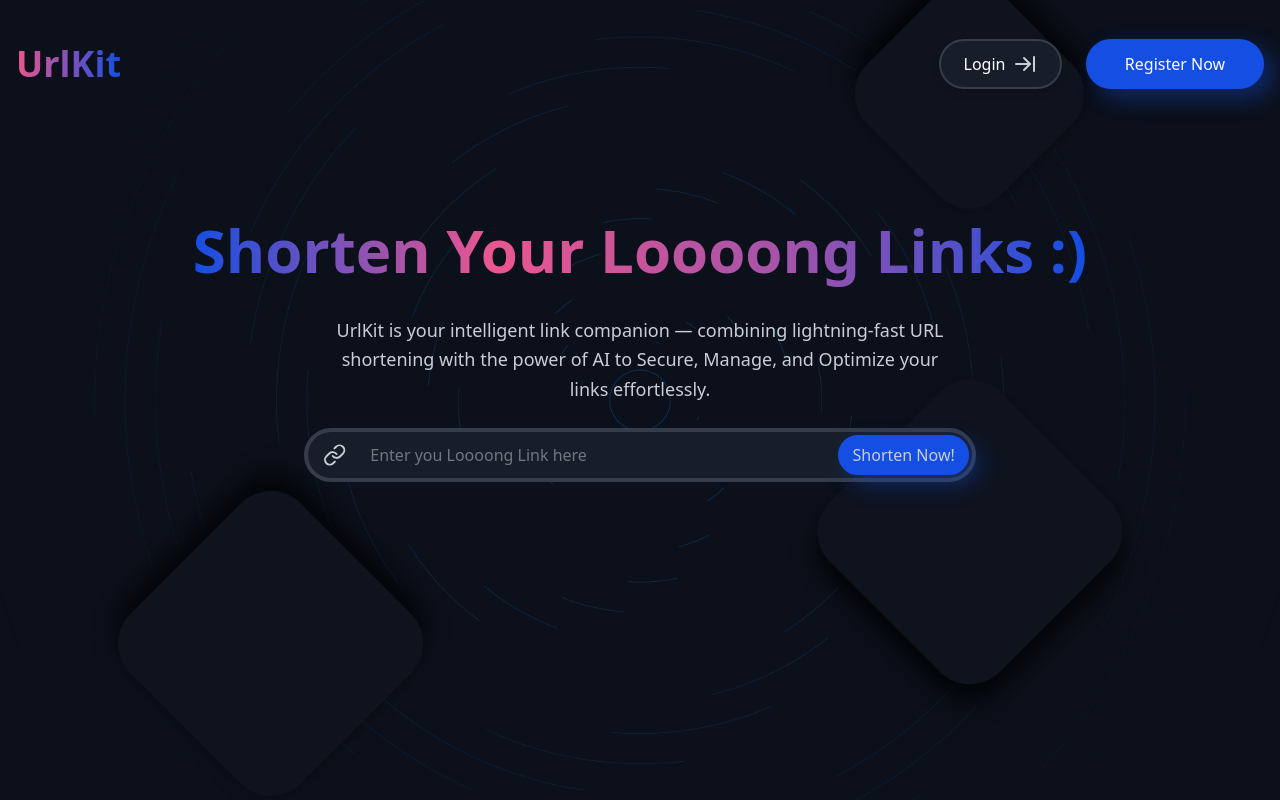
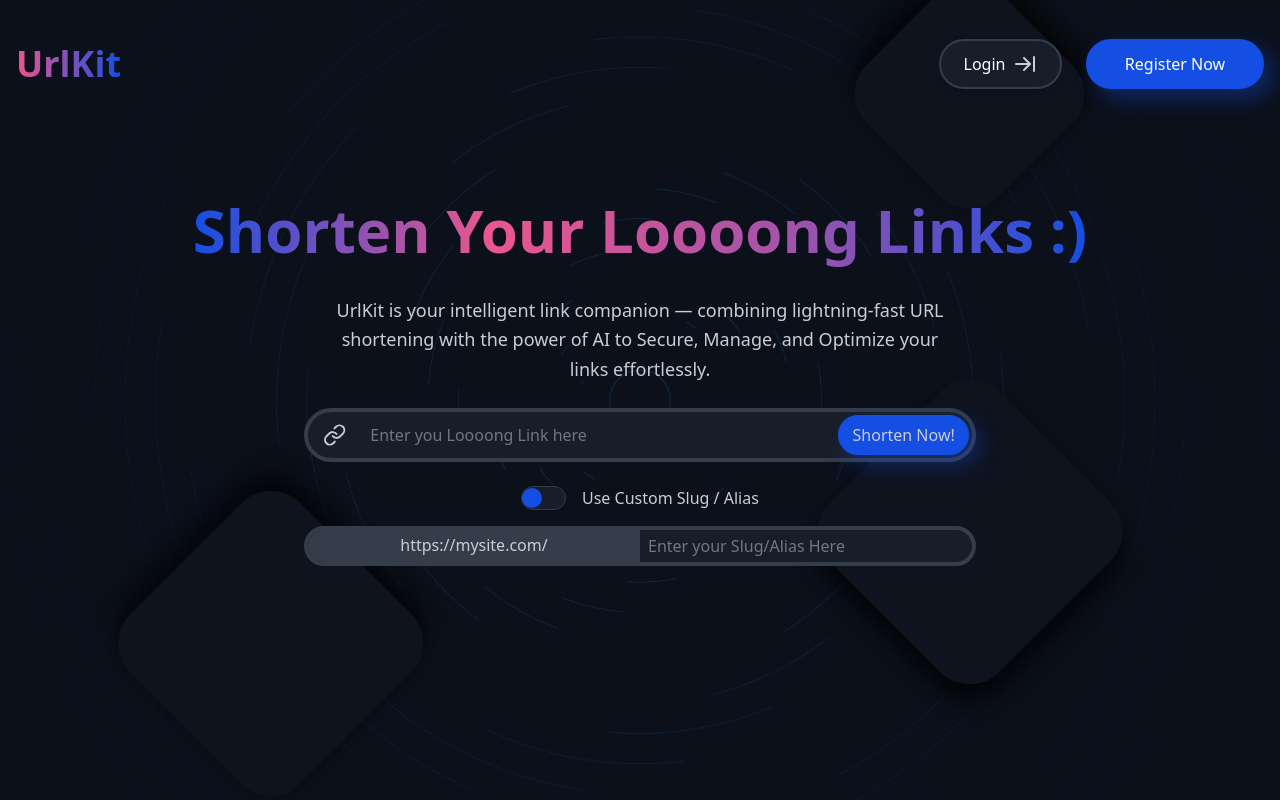
Before and after one commit to Mutashim99/UrlKit-UI, a React (Vite) app: page / in a window 1280 px wide. Built offline with nearby package versions, Linux system fonts and the light colour scheme.

Commit message:
done hero

```diff
--- a/src/components/Hero.jsx
+++ b/src/components/Hero.jsx
@@ -1,8 +1,9 @@
 import React from "react";
-import { Link , ArrowRight } from "lucide-react";
+import { Link, ArrowRight } from "lucide-react";
+import { Switch } from "@/components/ui/switch";
 const Hero = () => {
   return (
-    <div className="text-[#C9CED6] w-full py-5 md:py-20 px-4">
+    <div className="text-[#C9CED6] w-full py-5 md:py-15 px-4">
       <div className="flex flex-col items-center justify-center gap-6">
         <h1
           className="text-4xl sm:text-5xl md:text-6xl font-[800] text-center  py-3 text-transparent bg-clip-text"
@@ -32,8 +33,20 @@ const Hero = () => {
             }}
           >
             <span className="hidden md:inline ">Shorten Now!</span>
-            <span className="md:hidden flex items-center justify-center "><ArrowRight className="text-center" /></span>
+            <span className="md:hidden flex items-center justify-center ">
+              <ArrowRight className="text-center" />
+            </span>
           </button>
+        </div>
+        <div className="flex flex-col gap-4">
+          <div className="flex items-center justify-center gap-4 font-medium tex-[#C9CED6] leading-normal">
+          <Switch />
+          <span>Use Custom Slug / Alias </span>
+        </div>
+        <div className="flex rounded-[48px] items-center justify-center h-10 bg-[#181E29] md:w-2xl border-4 border-[#353C4A]">
+            <h3 className="w-1/2 text-center font-medium text-sm md:text-[16px] h-full rounded-l-[48px] flex items-center justify-center bg-[#353C4A]">https://mysite.com/</h3>
+          <input type="text" placeholder="Enter your Slug/Alias Here" className="outline-0 w-1/2 px-2 h-full  text-sm md:text-[16px]"/>
+        </div>
         </div>
       </div>
     </div>
--- a/src/components/ui/switch.jsx
+++ b/src/components/ui/switch.jsx
@@ -1,27 +1,26 @@
-import * as React from "react"
-import * as SwitchPrimitive from "@radix-ui/react-switch"
+import * as React from "react";
+import * as SwitchPrimitive from "@radix-ui/react-switch";
 
-import { cn } from "@/lib/utils"
+import { cn } from "@/lib/utils";
 
-function Switch({
-  className,
-  ...props
-}) {
+function Switch({ className, ...props }) {
   return (
     <SwitchPrimitive.Root
       data-slot="switch"
       className={cn(
-        "peer data-[state=checked]:bg-primary data-[state=unchecked]:bg-input focus-visible:border-ring focus-visible:ring-ring/50 dark:data-[state=unchecked]:bg-input/80 inline-flex h-[1.15rem] w-8 shrink-0 items-center rounded-full border border-transparent shadow-xs transition-all outline-none focus-visible:ring-[3px] disabled:cursor-not-allowed disabled:opacity-50",
+        "peer data-[state=checked]:bg-[#181E29] data-[state=unchecked]:bg-[#181E29] focus-visible:border-ring focus-visible:ring-ring/50 dark:data-[state=unchecked]:bg-input/80 inline-flex h-6 w-[2.80rem] shrink-0 items-center rounded-full border border-[#353C4A] shadow-xs transition-all outline-none focus-visible:ring-[3px] disabled:cursor-not-allowed disabled:opacity-50 shadow-[#0000001a] ",
         className
       )}
-      {...props}>
+      {...props}
+    >
       <SwitchPrimitive.Thumb
         data-slot="switch-thumb"
         className={cn(
-          "bg-background dark:data-[state=unchecked]:bg-foreground dark:data-[state=checked]:bg-primary-foreground pointer-events-none block size-4 rounded-full ring-0 transition-transform data-[state=checked]:translate-x-[calc(100%-2px)] data-[state=unchecked]:translate-x-0"
-        )} />
+          "bg-background data-[state=unchecked]:bg-[#144EE3] data-[state=checked]:bg-[#144EE3] pointer-events-none block h-5 w-5 rounded-full ring-0 transition-transform data-[state=checked]:translate-x-[calc(100%-1px)] data-[state=unchecked]:translate-x-0"
+        )}
+      />
     </SwitchPrimitive.Root>
   );
 }
 
-export { Switch }
+export { Switch };
```
